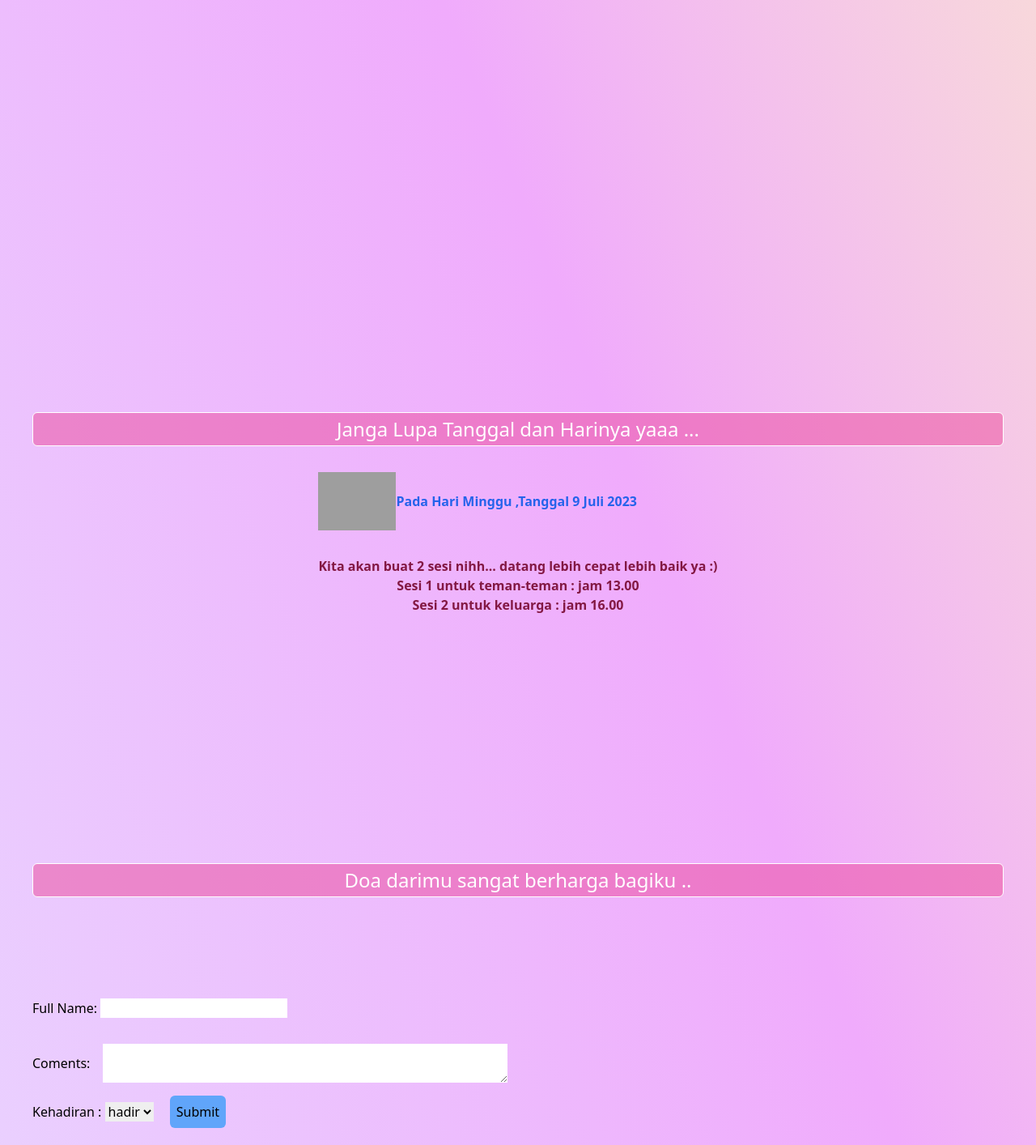
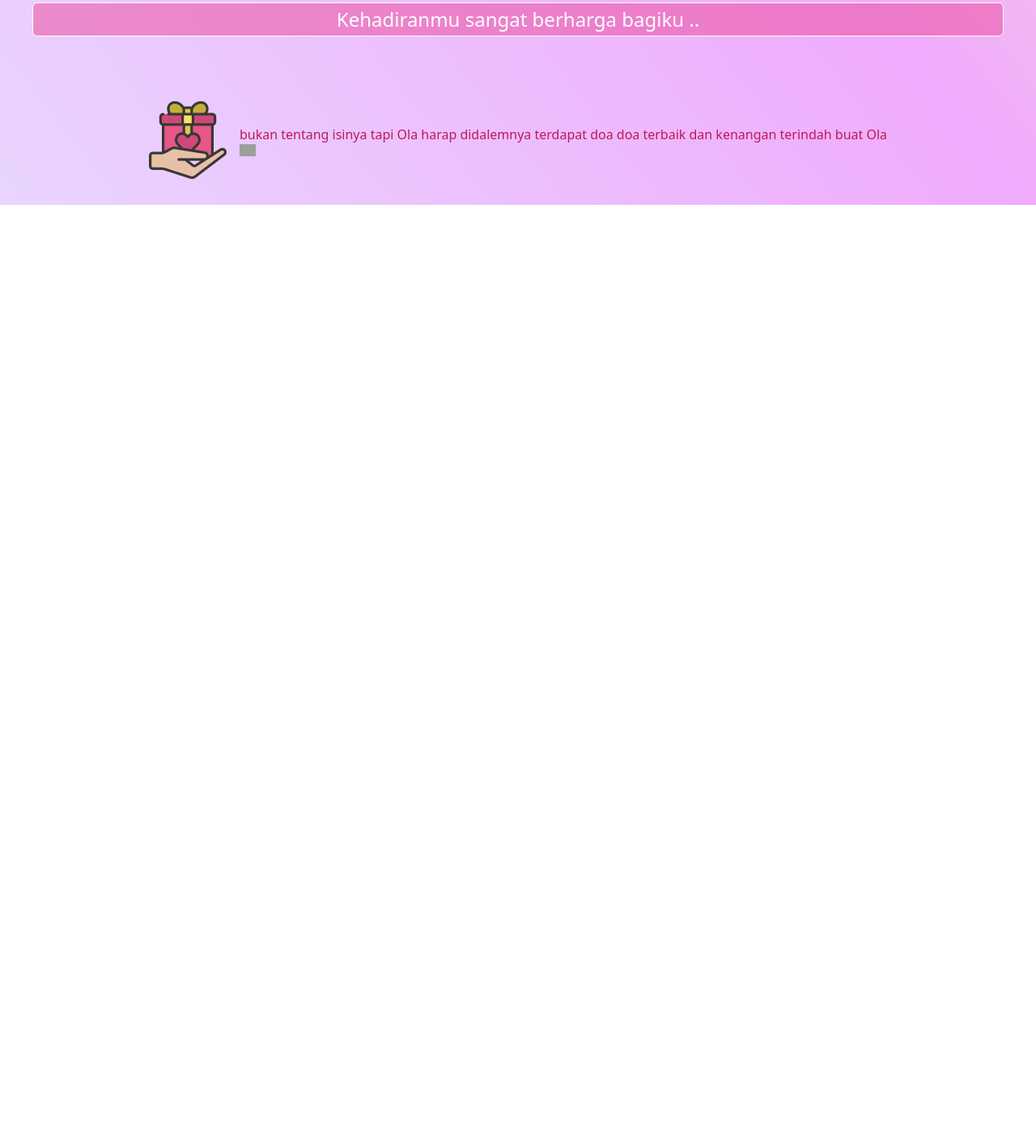
Before and after one commit to fnny04/birthday-invitation, an Astro site: page /party in a window 1280 px wide. Shown: the part 1366-2780 px from the top of the page at 81% size. After the commit the page ends 1619 px from the top, so only its background shows below. Built offline with nearby package versions, Linux system fonts and the light colour scheme; Astro itself is replaced by a stand-in of ours; grey boxes are pictures that could not be loaded.

Commit message:
improvement : layout and without form

```diff
--- /dev/null
+++ b/src/module/form.tsx
@@ -0,0 +1,35 @@
+import { FC, ReactElement } from "react";
+
+export const ReactModule: FC = (): ReactElement => {
+  return (
+    <form method="POST" className="w-full">
+      <label>
+        Full Name:
+        <input className="my-4" type="text" name="fullname" required />
+      </label>
+      <br />
+
+      <label className="flex items-center my-4">
+        Coments:
+        <textarea name="comments" required class="w-[500px] mx-4"></textarea>
+      </label>
+      <label>
+        Kehadiran :
+        <select name="attendance" id="">
+          <option value="hadir">hadir</option>
+          <option value="tidak">tidak</option>
+        </select>
+      </label>
+      <button className="bg-blue-400 rounded-md mx-4 p-2">Submit</button>
+    </form>
+    //  {
+    //         comments?.data.map((data) => (
+    //           <ul>
+    //             <li class="bg-white p-1">{data?.attributes.Full_Name}</li>
+    //             <li>{data?.attributes.Attendance ? "Hadir" : "Tidak Hadir"}</li>
+    //             <li>{data?.attributes.Comment}</li>
+    //           </ul>
+    //         ))
+    //       }
+  );
+};
--- a/src/pages/index.astro
+++ b/src/pages/index.astro
@@ -30,6 +30,7 @@ export const prerender = true;
           >
             Birth Day Invitation
           </h1>
+          <div class="flex w-full justify-center">
             <a href="/party">
               <button
                 class="rounded-md bg-pink-700 w-[200px] ml-12 text-white p-2"
@@ -37,6 +38,7 @@ export const prerender = true;
               ></a
             >
           </div>
+        </div>
       </main>
     </header>
   </body>
--- a/src/pages/party.astro
+++ b/src/pages/party.astro
@@ -69,7 +69,7 @@ export const prerender = true;
       <main class="px-10 z-40">
         <section
           id="home"
-          class="flex flex-col gap-20 h-screen items-center justify-start pt-16"
+          class="flex flex-col gap-20 h-full items-center justify-start pt-16"
         >
           <h1 class="text-pink-600 font-semibold text-center text-2xl">
             Hallo teman -teman , keluarga dan saudara saudara Ola tercintaaa
@@ -86,7 +86,7 @@ export const prerender = true;
         </section>
         <section
           id="alamat"
-          class="flex flex-col w-full h-screen items-center justify-center py-12 gap-4"
+          class="flex flex-col w-full h-full items-center justify-center py-12 gap-4"
         >
           <div
             class="bg-pink-500 rounded-md bg-opacity-50 p-1 border border-white text-white w-full justify-center text-center text-2xl"
@@ -95,8 +95,6 @@ export const prerender = true;
           </div>
           <div class="flex flex-col w-full justify-center items-center">
             <img
-              width="200"
-              height="200"
               src="https://img.icons8.com/color/96/map-marker.png"
               alt="map-marker"
             />
@@ -107,7 +105,7 @@ export const prerender = true;
         </section>
         <section
           id="jadwal"
-          class="flex flex-col w-full h-screen items-center justify-center py-12 gap-8"
+          class="flex flex-col w-full h-full items-center justify-center py-12 gap-8"
         >
           <div
             class="bg-pink-500 rounded-md bg-opacity-50 p-1 border border-white text-white w-full justify-center text-center text-2xl"
@@ -140,49 +138,28 @@ export const prerender = true;
           </div>
         </section>
         <section
-          id="comments"
-          class="flex flex-col h-screen w-full justify-between items-center py-8"
+          class="flex flex-col h-full w-full justify-center items-center py-8"
         >
           <div
             class="bg-pink-500 rounded-md bg-opacity-50 p-1 border border-white text-white w-full justify-center text-center text-2xl"
           >
-            Doa darimu sangat berharga bagiku ..
+            Kehadiranmu sangat berharga bagiku ..
           </div>
-          <form method="POST" class="w-full">
-            <label>
-              Full Name:
-              <input class="my-4" type="text" name="fullname" required />
-            </label>
-            <br />
+          <div class="flex gap-4 pt-20 w-full justify-center items-center">
+            <img src="/gift.png" alt="" />
 
-            <label class="flex items-center my-4">
-              Coments:
-              <textarea
-                name="comments"
-                required
-                minlength="20"
-                class="w-[500px] mx-4"></textarea>
-            </label>
-            <label>
-              Kehadiran :
-              <select name="attendance" id="">
-                <option value="hadir">hadir</option>
-                <option value="tidak">tidak</option>
-              </select>
-            </label>
-            <button class="bg-blue-400 rounded-md mx-4 p-2">Submit</button>
-          </form>
-          <div class="bg-white w-[350px] h-[300px] rounded-md"></div>
-
-          <!-- {
-            comments?.data.map((data) => (
-              <ul>
-                <li class="bg-white p-1">{data?.attributes.Full_Name}</li>
-                <li>{data?.attributes.Attendance ? "Hadir" : "Tidak Hadir"}</li>
-                <li>{data?.attributes.Comment}</li>
-              </ul>
-            ))
-          }  -->
+            <p class="text-pink-700">
+              bukan tentang isinya tapi Ola harap didalemnya terdapat doa doa
+              terbaik dan kenangan terindah buat Ola <span
+                ><img
+                  width="20"
+                  height="20"
+                  src="https://img.icons8.com/office/16/filled-like--v1.png"
+                  alt="filled-like--v1"
+                /></span
+              >
+            </p>
+          </div>
         </section>
       </main>
     </header>
```
Also changed, not shown: public/gift.png (added). Lines whose indentation alone changed are shown as unchanged.
